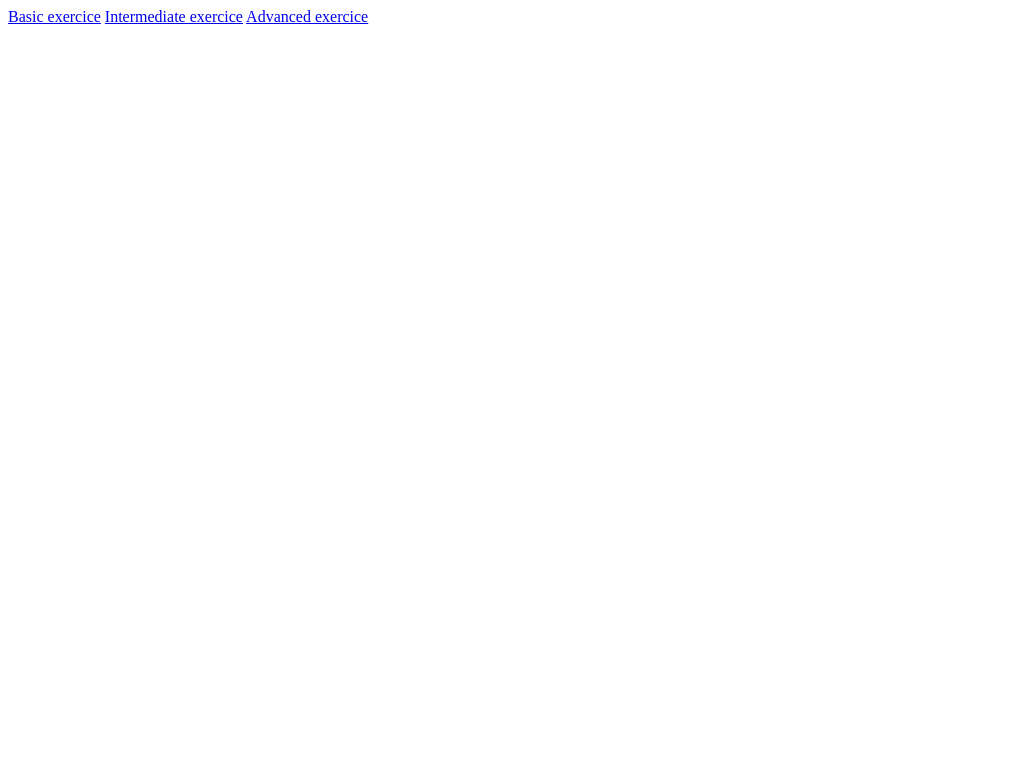
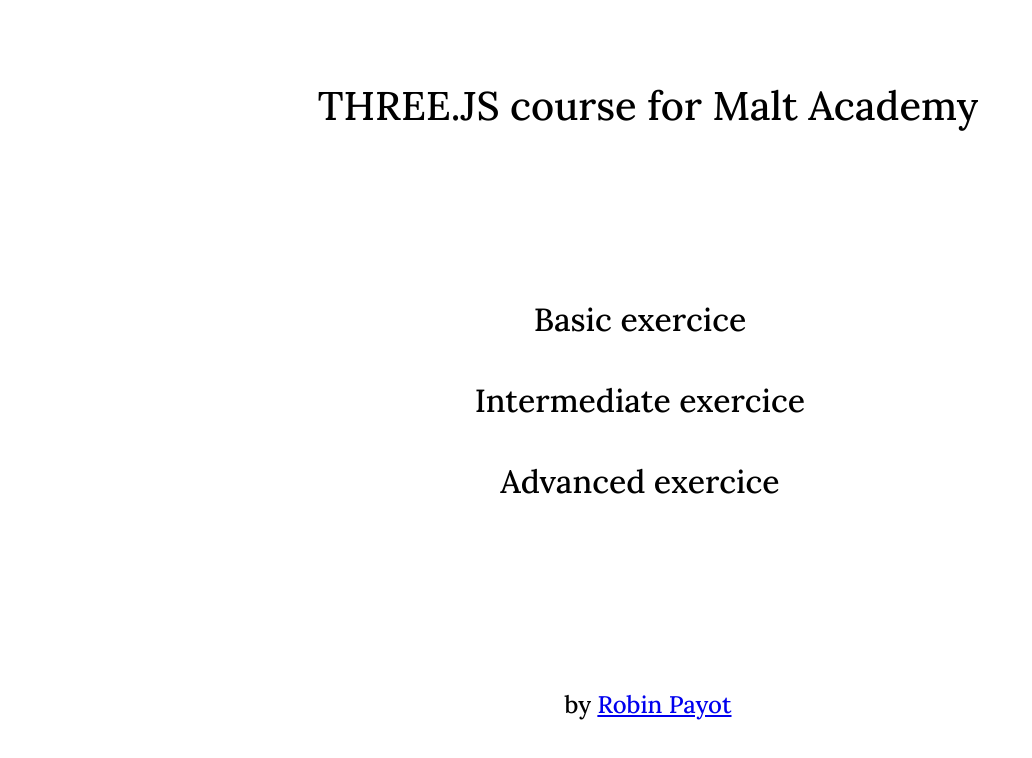
Before and after one commit to Robpayot/threejs-course-malt-academy, a plain HTML site: page src/index.html in a window 1280 px wide. Shown: the whole page, without its empty margins (0-1032 px from the left). Drawn offline with Linux system fonts and the light colour scheme.

Commit message:
improvements + add index page style

```diff
--- a/src/advanced/style/components/slider.scss
+++ b/src/advanced/style/components/slider.scss
@@ -10,7 +10,6 @@
 
 .slider {
   align-items: center;
-  color: black;
   display: flex;
   font-family: 'Lora';
   height: 100%;
--- a/src/index.html
+++ b/src/index.html
@@ -9,9 +9,61 @@
     <meta name="author" content="Robin Payot" />
   </head>
 
+  <style>
+    @import url('https://fonts.googleapis.com/css2?family=Lora:wght@500&display=swap');
+
+    body {
+      font-family: 'Lora';
+      color: black;
+    }
+
+    header {
+      position: absolute;
+      width: 100%;
+      text-align: center;
+      top: 80px;
+      font-size: 40px;
+    }
+
+    .container {
+      align-items: center;
+      display: flex;
+      flex-direction: column;
+      height: 100%;
+      justify-content: center;
+      left: 0;
+      position: absolute;
+      top: 0;
+      width: 100%;
+    }
+
+    .exercice {
+      color: black;
+      font-size: 32px;
+      margin: 20px;
+      text-decoration: none;
+    }
+
+    .exercice:hover {
+      text-decoration: underline;
+    }
+
+    footer {
+      position: absolute;
+      width: 100%;
+      text-align: center;
+      bottom: 80px;
+      font-size: 24px;
+    }
+  </style>
+
   <body>
-    <a href="/basic">Basic exercice</a>
-    <a href="/intermediate">Intermediate exercice</a>
-    <a href="/advanced">Advanced exercice</a>
+    <header class="title">THREE.JS course for Malt Academy</header>
+    <section class="container">
+      <a class="exercice" href="/basic">Basic exercice</a>
+      <a class="exercice" href="/intermediate">Intermediate exercice</a>
+      <a class="exercice" href="/advanced">Advanced exercice</a>
+    </section>
+    <footer>by <a href="https://twitter.com/RobinPayot" target="_blank">Robin Payot</a></footer>
   </body>
 </html>
```
Also changed, not shown: src/advanced/views/index.html (+1 -1 lines), src/intermediate/js/components/scene.js (+15 -13 lines), src/intermediate/img/matcap.png (added).
